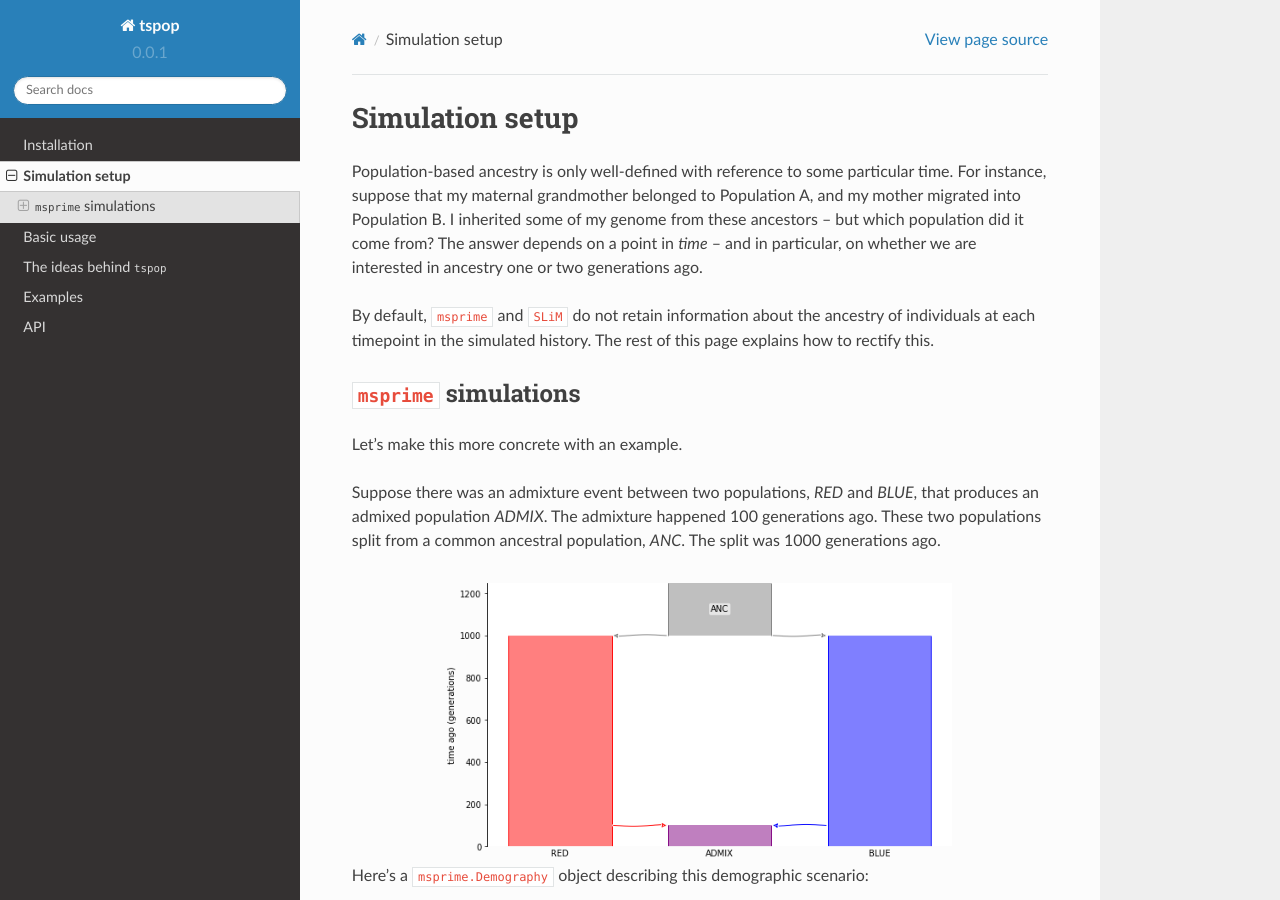
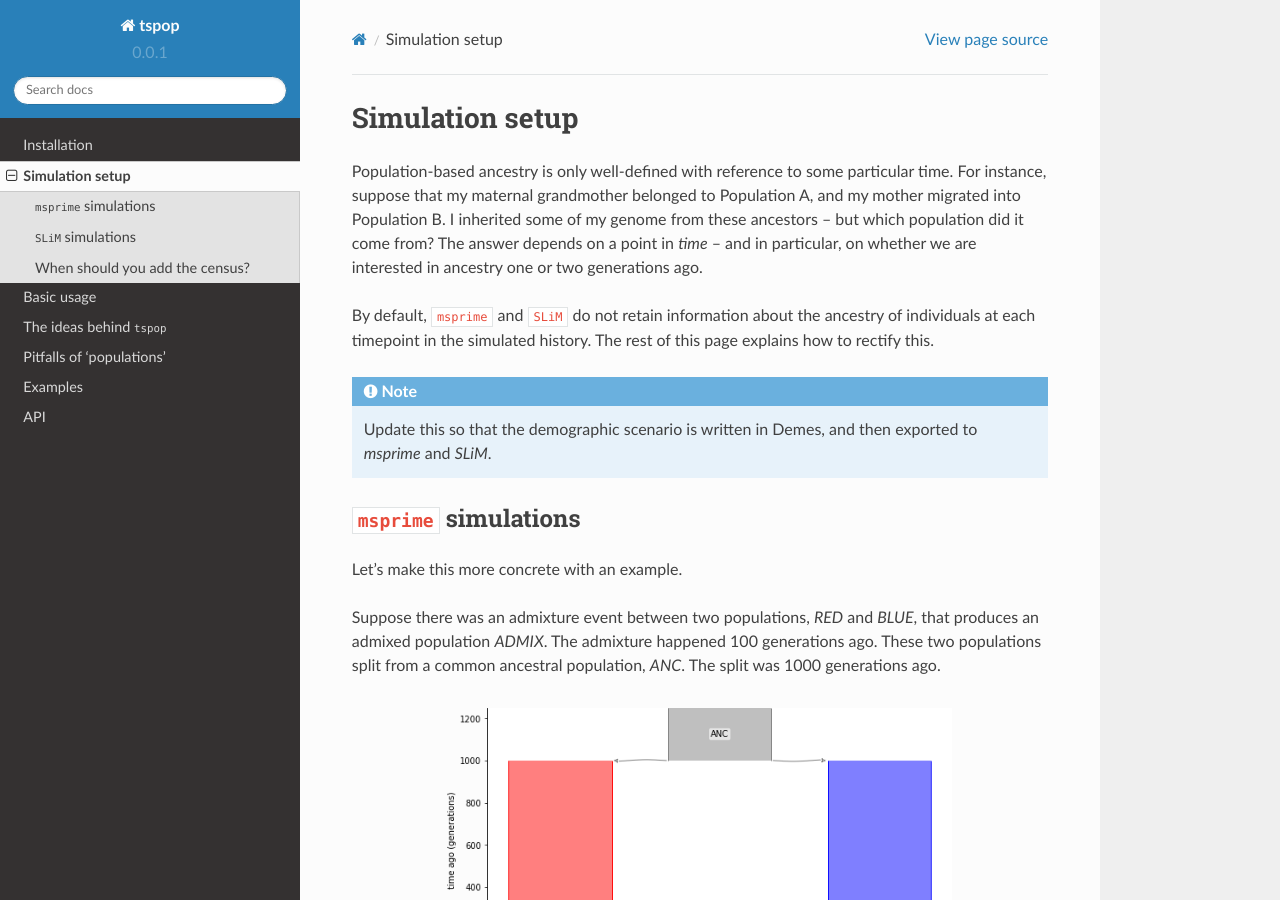
Before and after one commit to gtsambos/tspop, a Sphinx documentation site: the page built from docs/source/simulationsetup.rst, in a window 1280 px wide and 900 px high. Built offline with Sphinx 7.4.7 and the Read the Docs theme 2.0.0, drawn with Linux system fonts in a browser that asks for light colours; some of the changed text lies outside the part shown.

Commit message:
Updated docs to mention SLiM, placeholder for pitfalls section

```diff
--- a/docs/source/index.rst
+++ b/docs/source/index.rst
@@ -6,6 +6,7 @@
    simulationsetup
    basicusage
    ideas
+   pitfalls
    examples
    tspop
 
--- a/docs/source/simulationsetup.rst
+++ b/docs/source/simulationsetup.rst
@@ -13,6 +13,10 @@
 
 By default, ``msprime`` and ``SLiM`` do not retain information about the ancestry of individuals at each timepoint in the simulated history.
 The rest of this page explains how to rectify this.
+
+.. note::
+
+	Update this so that the demographic scenario is written in Demes, and then exported to `msprime` and `SLiM`.
 
 ``msprime`` simulations
 -----------------------
@@ -141,8 +145,16 @@
 while the other samples have ancestry with the red population.
 
 
+``SLiM`` simulations
+--------------------
+
+.. note::
+
+	Export above example to SLiM.
+
+
 When should you add the census?
-*******************************
+-------------------------------
 
 You should specify the census event at a time when
 
```
Also changed, not shown: docs/source/pitfalls.rst (added, +18 -0 lines).
